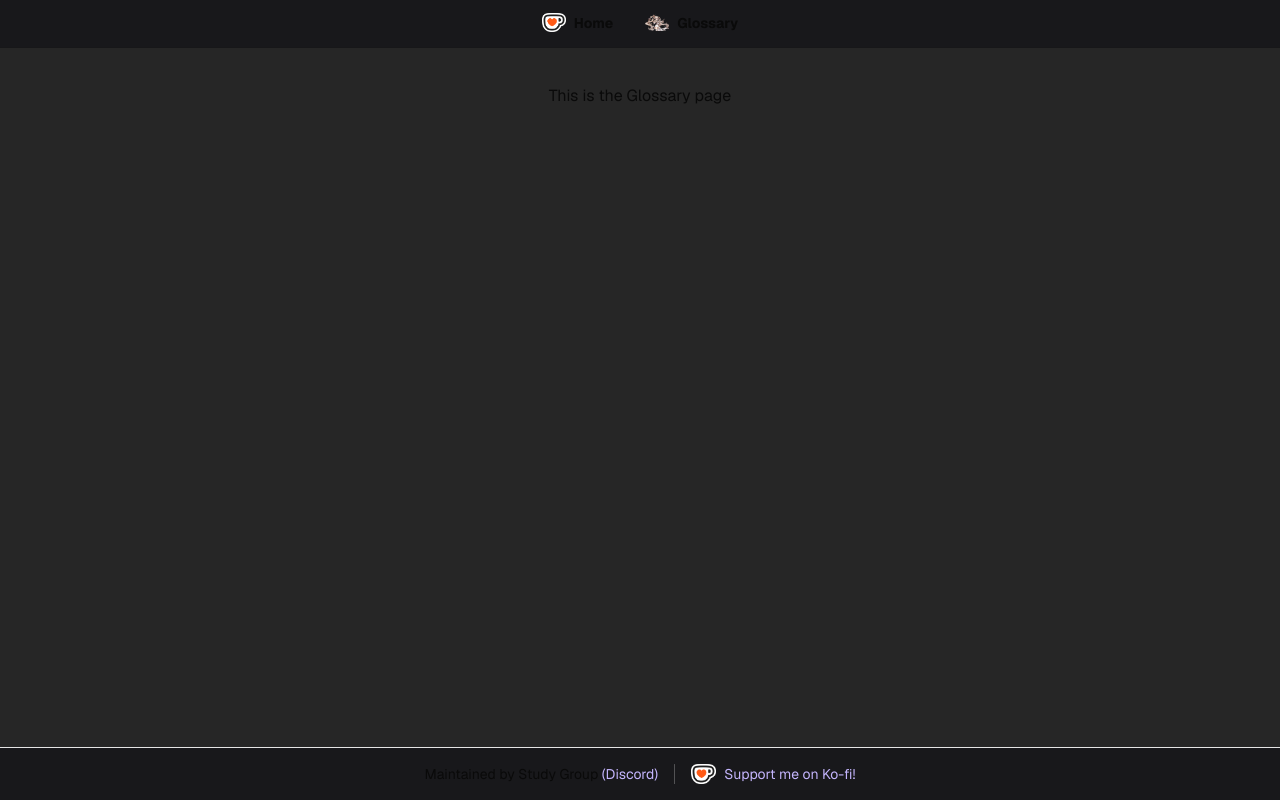
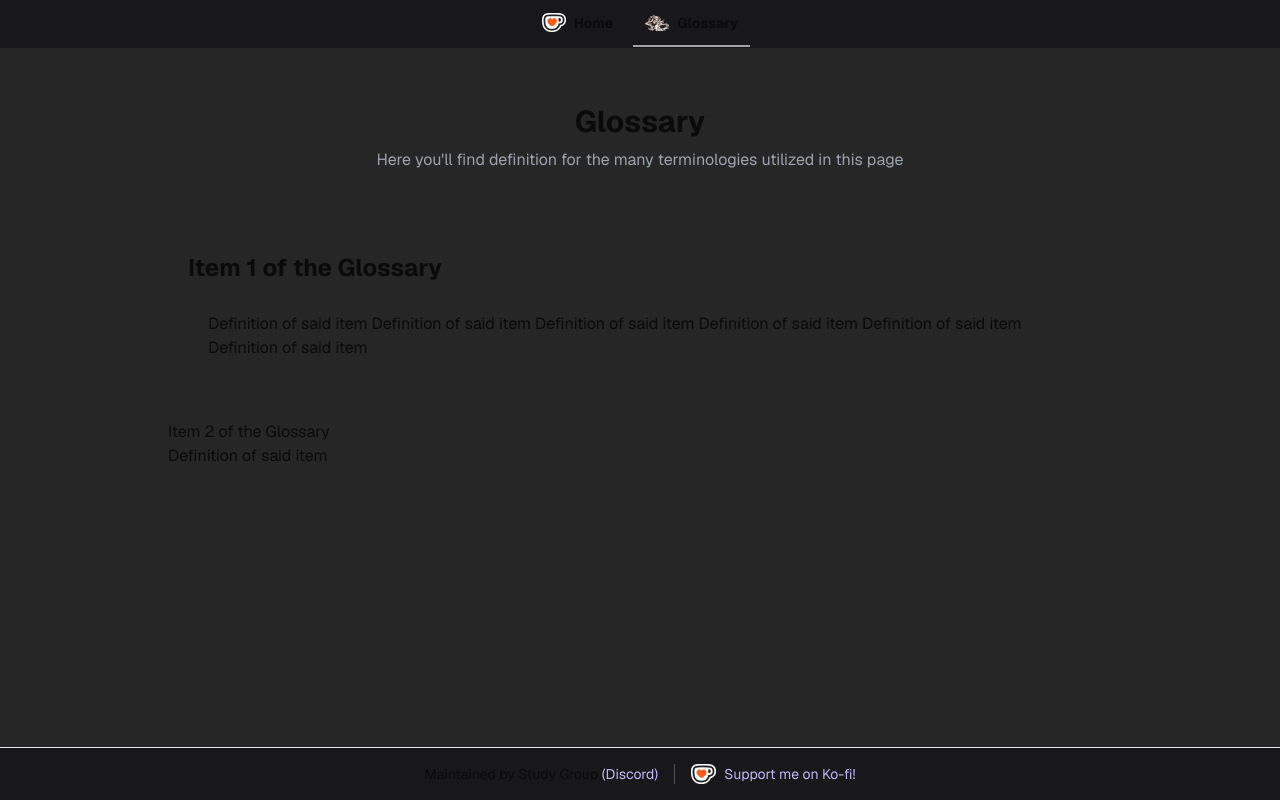
Before and after one commit to victorpbp/elsword-char-breakdown, a Next.js app: page /glossary in a window 1280 px wide. Built offline with nearby package versions, Linux system fonts and the light colour scheme.

Commit message:
Fixing Header and adding overall structure for Glossary

```diff
--- a/app/glossary/page.tsx
+++ b/app/glossary/page.tsx
@@ -3,7 +3,41 @@
 export default async function Glossary() {
   return (
     <>
-      <h1>This is the Glossary page</h1>
+      <div
+        className="flex flex-col gap-5"
+
+      >
+        <div
+          className="flex flex-col gap-2 items-center justify-center text-center p-5"
+        >
+
+          <h1 className="text-3xl font-bold">Glossary</h1>
+          <p className="text-base text-gray-400">
+          Here you'll find definition for the many terminologies utilized in this page
+          </p>
+        </div>
+
+        <div
+          className="flex flex-col gap-5 justify-start text-left p-5 w-full max-w-5xl"
+        >
+          <div
+            className="flex flex-col gap-2 items-start p-5"
+          >
+            <h2
+              className="text-2xl font-bold"
+            >Item 1 of the Glossary</h2>
+            <p
+              className="p-5"
+            >Definition of said item Definition of said item Definition of said item Definition of said item Definition of said item Definition of said item</p>
+          </div>
+
+          <div>
+            <h2>Item 2 of the Glossary</h2>
+            <p>Definition of said item</p>
+          </div>
+        </div>
+
+      </div>
     </>
   );
 }
--- a/components/layout/header.tsx
+++ b/components/layout/header.tsx
@@ -2,7 +2,8 @@ import HeaderItem from "./headerItem/headerItem"
 import kofiLogo from "../../app/public/kofi_symbol.png"
 
 export default function Header() {
- return (
+
+    return (
     <nav className="bg-zinc-900 w-full flex justify-center border-b border-b-foreground/10 h-12">
         <div className="w-full max-w-5xl flex justify-center gap-2 items-center p-3 px-5 text-sm">
             <HeaderItem title={"Home"} icon={kofiLogo} linkto="/" />
--- a/components/layout/headerItem/headerItem.tsx
+++ b/components/layout/headerItem/headerItem.tsx
@@ -1,6 +1,9 @@
+'use client'
+
 import Link from "next/link";
 import Image, { StaticImageData } from "next/image";
 import homeArt from "../../../app/public/homeArt.png";
+import { usePathname } from "next/navigation";
 
 export default function HeaderItem({
     title,
@@ -11,17 +14,22 @@ export default function HeaderItem({
     icon: StaticImageData | null;
     linkto: string;
     }) {
+
+    // Check the url path and style the header item accordingly
+    const path = usePathname();
+    console.log(path);
+
     return (
         <div
-        className="
+        className={`
             cursor-pointer font-bold
             flex items-center p-3
             border-b-2 border-transparent
-            hover:border-zinc-700
+            hover:border-zinc-400
             hover:bg-zinc-800
             transition-colors duration-200
-            "
-        >
+            ${path === linkto ? "border-zinc-400" : ""}
+            `}>
             <Link href={linkto}>
                 <div className="flex items-center gap-2">
                     <Image width={24} height={24} src={icon ? icon : homeArt} alt={"icon"}/>
```
